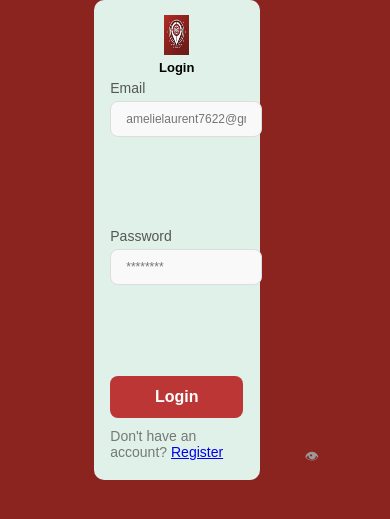
After one commit to Zethuri/mobile-tracking, a PHP site: page /login.html in a window 390 px wide. The commit adds this page. Shown: the top 519 px of the page. Run offline with PHP 8.4, Linux system fonts and the light colour scheme.

Commit message:
extensions reconfigured

```diff
--- a/index.php
+++ b/index.html
@@ -17,7 +17,7 @@
 
       <script>
     setTimeout(() => {
-      window.location.href = 'register.php'; // Change this to your register page
+      window.location.href = 'register.html'; // Change this to your register page
     }, 3000); // 3 seconds delay
   </script>
 
--- /dev/null
+++ b/login.html
@@ -0,0 +1,30 @@
+<!DOCTYPE html>
+<html lang="en">
+<head>
+    <meta charset="UTF-8">
+    <meta name="viewport" content="width=device-width, initial-scale=1.0">
+    <link rel="stylesheet" href="style.css">
+    <title>Document</title>
+</head>
+<body>
+        <section class="loginSection">
+            <div class="formHolder">
+                <img src="./dist/images/tracking-logo2.webp" alt="tracking logo" class="reg-img">
+                <h2>Login</h2>
+                <form action="submit_form.php" method="POST">
+                    <div class="form-group">
+                        <label for="email">Email</label>
+                        <input type="email" id="email" name="email" placeholder="amelielaurent7622@gmail.com" required>
+                    </div>
+                    <div class="form-group">
+                        <label for="password">Password</label>
+                        <input type="password" id="password" name="password" placeholder="********" required>
+                        <span class="toggle-password">👁</span>
+                    </div>
+                    <button type="submit" class="submit-btn">Login</button>
+                    <p class="">Don't have an account? <a href="register.html">Register</a></p>
+                </form>
+            </div>
+    </section>
+</body>
+</html>
--- a/register.php
+++ b/register.html
@@ -31,7 +31,7 @@
                         <span class="toggle-password">👁</span>
                     </div>
                     <button type="submit" class="submit-btn">Submit</button>
-                    <p class="">Already have an account? <a href="login.php">Login</a></p>
+                    <p class="">Already have an account? <a href="login.html">Login</a></p>
                 </form>
             </div>
     </section>
--- a/style.css
+++ b/style.css
@@ -1,9 +1,9 @@
-*{
+* {
   margin: 0;
   padding: 0;
 }
 
-body{
+body {
   background-color: rgb(139, 35, 30);
   display: flex;
   justify-content: center;
@@ -31,12 +31,12 @@ body{
   }
 }
 
-.logo-img{
+.logo-img {
   height: 340px;
   width: 49%;
 }
 
-.landingSection{
+.landingSection {
   margin-top: 30px;
   display: flex;
   justify-content: center;
@@ -46,7 +46,7 @@ body{
   animation: fadeOut 3s forwards;
 }
 
-.landing-section{
+.landing-section {
   height: 400px;
   width: 70%;
   display: flex;
@@ -55,7 +55,7 @@ body{
   flex-direction: column;
   gap: 40px;
 }
-    .landing-section h1{
+.landing-section h1 {
   font-family: sans-serif;
   color: rgb(223, 241, 232);
   font-size: 30px;
@@ -73,11 +73,11 @@ body{
   }
 }
 
-    .landing-section h2{
+.landing-section h2 {
   color: rgb(223, 241, 232);
 }
 
-.registerSection{
+.registerSection {
   height: 630px;
   width: 90%;
   display: flex;
@@ -86,12 +86,12 @@ body{
   flex-direction: column;
 }
 
-.reg-img{
+.reg-img {
   width: 10%;
   height: 75px;
 }
 
-.formHolder{
+.formHolder {
   background-color: rgb(223, 241, 232);
   height: 600px;
   width: 78%;
@@ -125,7 +125,7 @@ p {
   margin-bottom: 20px;
 }
 
-form{
+form {
   height: 400px;
   width: 80%;
   display: flex;
@@ -187,39 +187,37 @@ input {
   background: rgb(139, 35, 30);
 }
 
-
-
 @media (max-width: 390px) {
-  body{
+  body {
     display: flex;
     justify-content: center;
     align-items: center;
   }
 
-  .landingSection{
+  .landingSection {
     margin-top: 40px;
     width: 95%;
     height: 100%;
   }
 
-  .landing-section{
+  .landing-section {
     width: 94%;
     height: 95%;
   }
 
-  .logo-img{
+  .logo-img {
     width: 83%;
   }
 
-  .reg-img{
+  .reg-img {
     margin-top: 20px;
   }
 
-  h1{
+  h1 {
     font-size: 30px;
   }
 
-  .registerSection{
+  .registerSection {
     width: 100%;
     display: flex;
     justify-content: center;
@@ -227,7 +225,7 @@ input {
     height: 510px;
   }
 
-  .formHolder{
+  .formHolder {
     width: 97%;
     display: flex;
     justify-content: center;
@@ -235,8 +233,13 @@ input {
     height: 490px;
   }
 
-  input{
+  .formHolder h2{
+    font-size: 13px !important;
+  }
+
+  input {
     width: 90%;
+    height: 10px;
     font-size: 12px;
     color: #333;
   }
@@ -245,49 +248,91 @@ input {
     margin-top: 60px;
     margin-right: 30px;
   }
-
 }
 @media (max-width: 460px) {
-
-  .landingSection{
+  .landingSection {
     width: 95%;
     height: 100%;
   }
 
-  .landing-section{
+  .landing-section {
     width: 94%;
     height: 95%;
   }
 
-  .logo-img{
+  .logo-img {
     width: 85%;
   }
 
-  h1{
+  h1 {
     font-size: 30px;
   }
-}
-@media (max-width: 460px) {
 
-  .landingSection{
-    width: 95%;
-    height: 100%;
+  .registerSection {
+    width: 100%;
+    display: flex;
+    justify-content: center;
+    flex-direction: column;
+    height: 490px;
   }
 
-  .landing-section{
-    width: 94%;
-    height: 95%;
+  .formHolder {
+    height: 480px;
+    width: 82%;
+    display: flex;
+    justify-content: center;
+    align-items: center;
+    flex-direction: column;
+    gap: 5px;
   }
 
-  .logo-img{
-    width: 85%;
+  .reg-img {
+    height: 40px;
+    width: 15%;
+    margin-top: 15px;
   }
 
-  h1{
-    font-size: 30px;
+  .formHolder h2 {
+    font-size: 15px;
+  }
+
+    input {
+    width: 90%;
+    font-size: 12px;
+    color: #333;
+  }
+
+
+  .toggle-password {
+    margin-top: 36px;
+    margin-right: 56px;
+  }
+
+}
+
+@media (width: 768px)
+{
+  .registerSection{
+    width: 100%;
+    height: 990px;
+    display: flex;
+    justify-content: center;
+    flex-direction: column;
+  }
+
+  .formHolder{
+    width: 90%;
+    height: 890px;
+    display: flex;
+    justify-content: center;
+    align-items: center;
+  }
+
+  form{
+    height: 550px;
+  }
+
+  input{
+    height: 35px;
   }
 }
-
-@media (min-width: 1024px) {
-
-}
```
Lines whose indentation alone changed are shown as unchanged.
